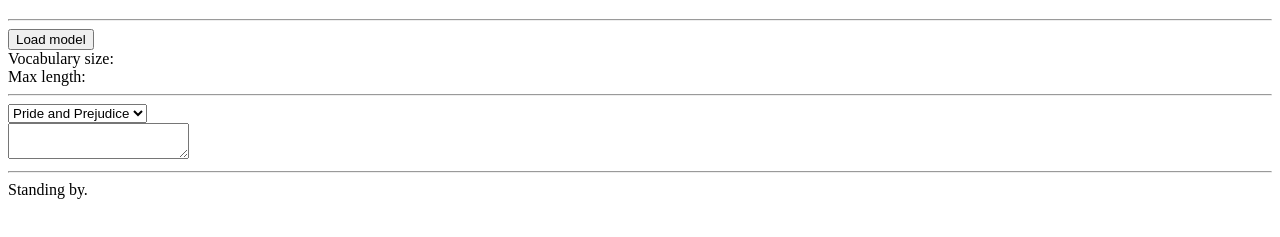
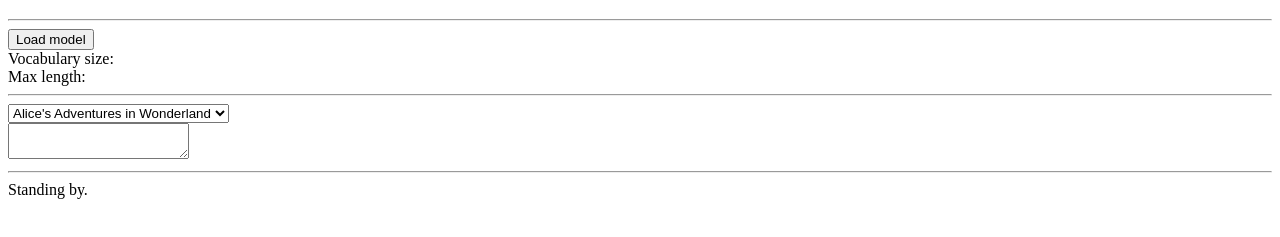
Before and after one commit to mengzhensun/mengzhensun.github.io, a plain HTML site: page w4995hw4/index.html in a window 1280 px wide. Shown: the part 61-298 px from the top of the page. Drawn offline with Linux system fonts and the light colour scheme.

```diff
--- a/w4995hw4/index.html
+++ b/w4995hw4/index.html
@@ -29,9 +29,9 @@
   <hr>
   <div>
     <select id="example-select" class="form-control">
-      <option value="example1">Pride and Prejudice</option>
-      <option value="example2">Frankenstein</option>
-      <option value="example3">A Christmas Carol</option>
+      <option value="example1">Alice's Adventures in Wonderland</option>
+      <option value="example2">Dracula</option>
+      <option value="example3">The Iliad</option>
     </select>
   </div>
   <div>
```
